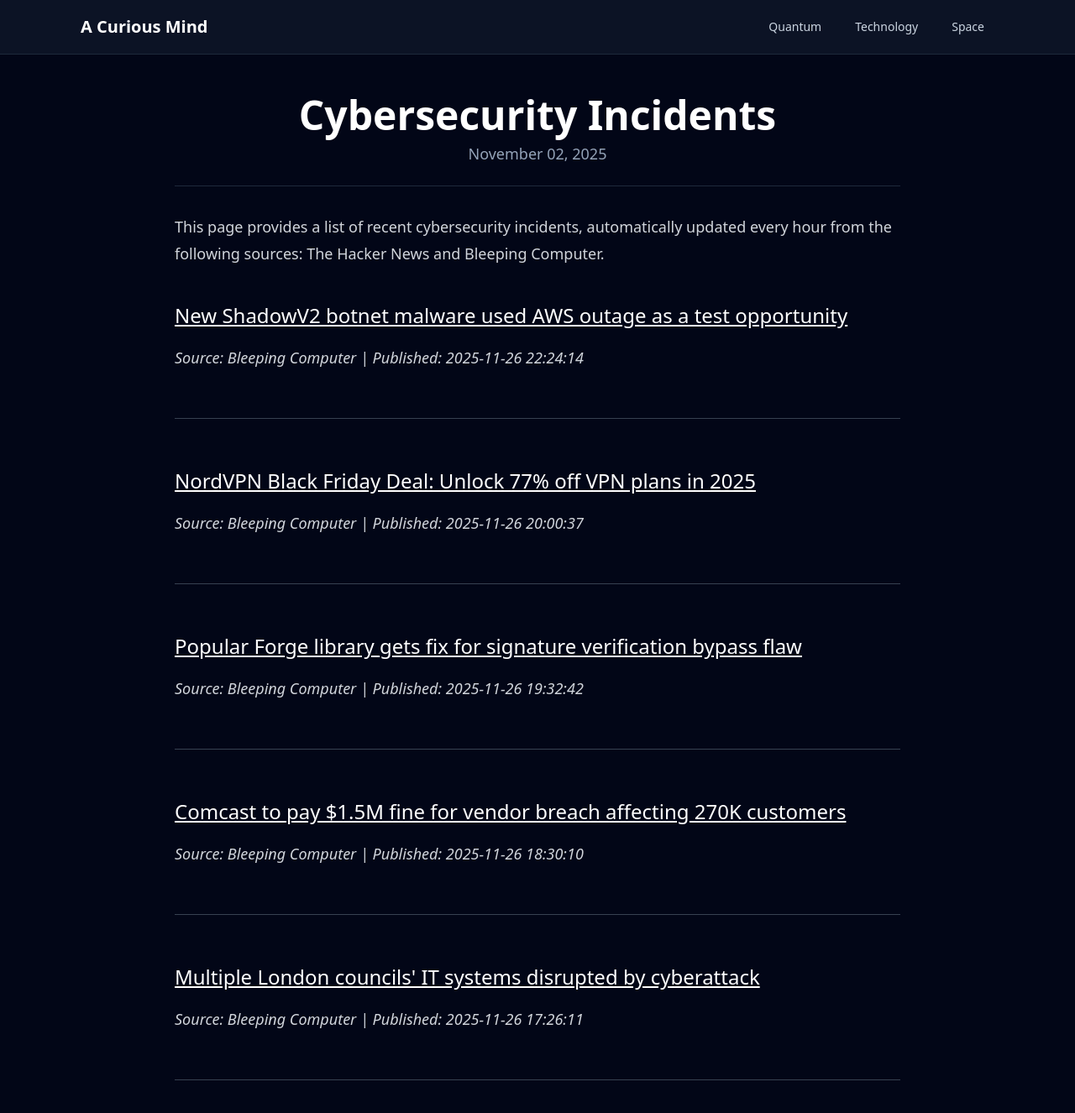
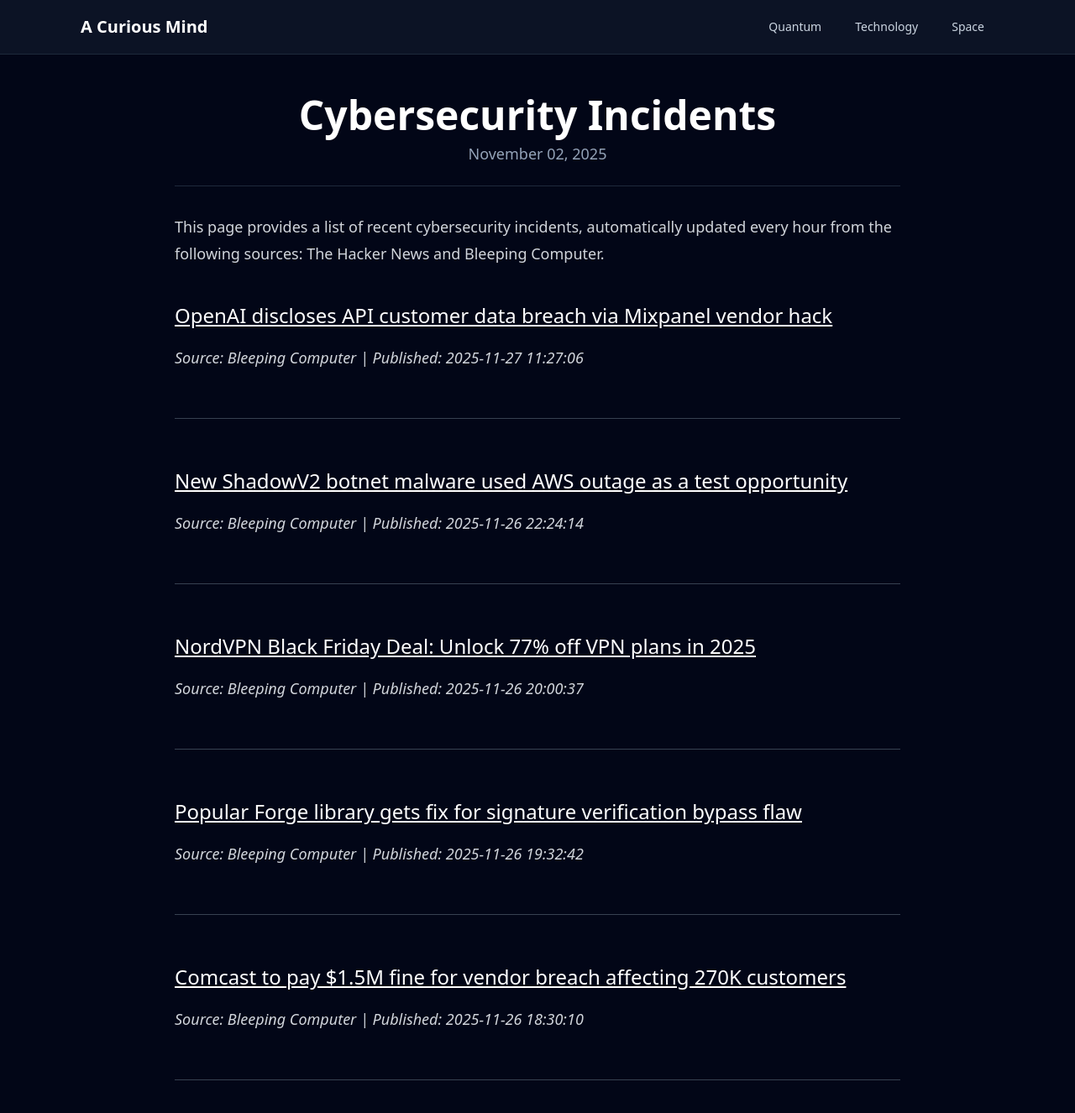
Before and after one commit to onehl7/onehl7.github.io, a Jekyll site: the page built from _posts/2025-11-02-cybersecurity-incidents.md, in a window 1280 px wide and 1400 px high. Shown: the top 1326 px of the window at 84% size. Built offline with Jekyll 4.4.1, drawn with Linux system fonts in a browser that asks for light colours; nearby versions of some CDN libraries.

Commit message:
Update news data

```diff
--- a/_data/news.json
+++ b/_data/news.json
@@ -1,4 +1,10 @@
 [
+  {
+    "source": "Bleeping Computer",
+    "title": "OpenAI discloses API customer data breach via Mixpanel vendor hack",
+    "link": "https://www.bleepingcomputer.com/news/security/openai-discloses-api-customer-data-breach-via-mixpanel-vendor-hack/",
+    "published": "2025-11-27 11:27:06"
+  },
   {
     "source": "Bleeping Computer",
     "title": "New ShadowV2 botnet malware used AWS outage as a test opportunity",
@@ -22,11 +28,5 @@
     "title": "Comcast to pay $1.5M fine for vendor breach affecting 270K customers",
     "link": "https://www.bleepingcomputer.com/news/security/comcast-to-pay-15-million-fine-after-a-vendor-data-breach-affecting-270-000-customers/",
     "published": "2025-11-26 18:30:10"
-  },
-  {
-    "source": "Bleeping Computer",
-    "title": "Multiple London councils' IT systems disrupted by cyberattack",
-    "link": "https://www.bleepingcomputer.com/news/security/multiple-london-councils-it-systems-disrupted-by-cyberattack/",
-    "published": "2025-11-26 17:26:11"
   }
 ]
```
